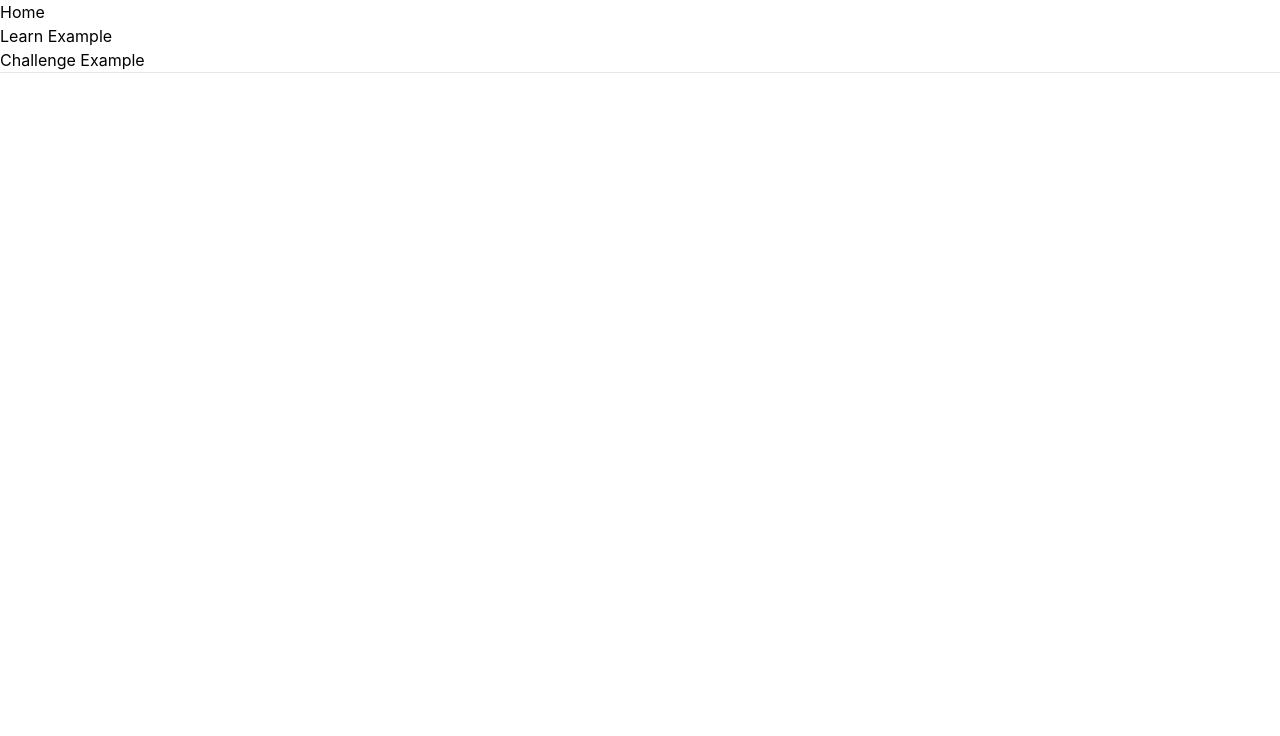
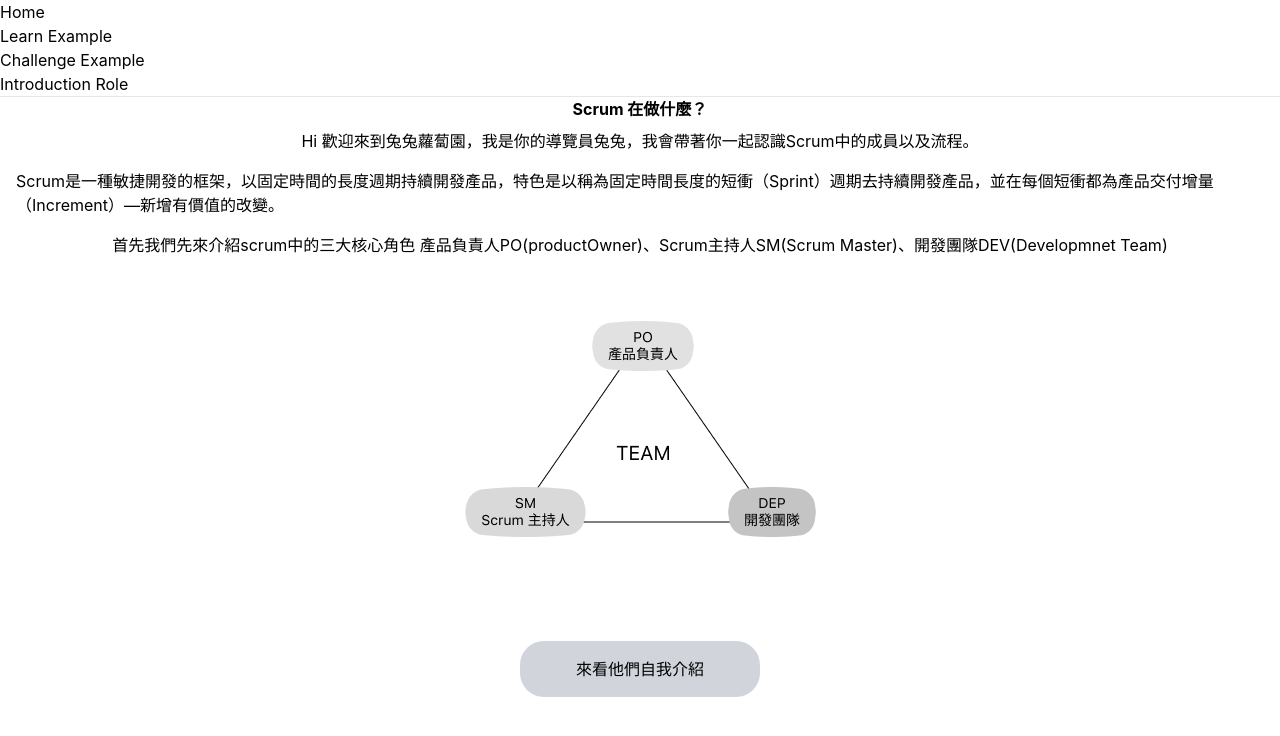
Before and after one commit to alphatero/f2e_scrum_frontend, a React (Create React App) app: page /IntroductionRole in a window 1280 px wide. Shown: the top 736 px of the page. Built offline with nearby package versions, Linux system fonts and the light colour scheme.

Commit message:
feat: 🎸 add introduction role page
add components, pages, add eslint roles

```diff
--- a/src/App.jsx
+++ b/src/App.jsx
@@ -11,6 +11,7 @@ import ExampleLearn from './views/ExampleLearn';
 import ExampleChallenge from './views/ExampleChallenge';
 import Home from './views/Home';
 import './App.css';
+import IntroductionRole from './views/IntroductionRole';
 
 const pageVariants = {
   initial: {
@@ -39,6 +40,7 @@ function AnimationLayout() {
       animate="in"
       variants={pageVariants}
       transition={pageTransition}
+      className="h-full"
     >
       <Outlet />
     </motion.div>
@@ -47,7 +49,7 @@ function AnimationLayout() {
 
 function App() {
   return (
-    <div>
+    <div className="h-screen">
       <Router>
         <NavBar />
         <hr />
@@ -56,6 +58,7 @@ function App() {
             <Route path="/" element={<Home />} />
             <Route path="/ExampleLearn" element={<ExampleLearn />} />
             <Route path="/ExampleChallenge" element={<ExampleChallenge />} />
+            <Route path="/IntroductionRole" element={<IntroductionRole />} />
           </Route>
         </Routes>
       </Router>
--- /dev/null
+++ b/src/components/Button.jsx
@@ -0,0 +1,17 @@
+import clsx from 'clsx';
+
+export function Button({ children, onClick }) {
+  return (
+    <button
+      type="button"
+      className={clsx(
+        'flex justify-center ',
+        ' bg-gray-300',
+        'py-4 w-3/4 md:w-60 rounded-3xl',
+      )}
+      onClick={onClick}
+    >
+      <p>{children}</p>
+    </button>
+  );
+}
--- a/src/components/NavBar.jsx
+++ b/src/components/NavBar.jsx
@@ -1,18 +1,15 @@
 import { Link } from 'react-router-dom';
+import { PageList } from '../constants/navbarList';
 
 function NavBar() {
   return (
     <div>
       <ul>
-        <li>
-          <Link to="/">Home</Link>
-        </li>
-        <li>
-          <Link to="/ExampleLearn">Learn Example</Link>
-        </li>
-        <li>
-          <Link to="/ExampleChallenge">Challenge Example</Link>
-        </li>
+        {PageList.map((page) => (
+          <li key={`page_${page.id}`}>
+            <Link to={page.link}>{page.label}</Link>
+          </li>
+        ))}
       </ul>
     </div>
   );
--- /dev/null
+++ b/src/components/index.js
@@ -0,0 +1,2 @@
+export * from './Button';
+export * from './NavBar';
--- /dev/null
+++ b/src/constants/introductionRoleInfo.js
@@ -0,0 +1,21 @@
+export const IntroductionRoleInfo = {
+  title: 'Scrum 在做什麼？',
+  article: [
+    {
+      id: 0,
+      contant:
+        'Hi 歡迎來到兔兔蘿蔔園，我是你的導覽員兔兔，我會帶著你一起認識Scrum中的成員以及流程。',
+    },
+    {
+      id: 1,
+      contant:
+        'Scrum是一種敏捷開發的框架，以固定時間的長度週期持續開發產品，特色是以稱為固定時間長度的短衝（Sprint）週期去持續開發產品，並在每個短衝都為產品交付增量（Increment）—新增有價值的改變。',
+    },
+    {
+      id: 2,
+      contant:
+        '首先我們先來介紹scrum中的三大核心角色 產品負責人PO(productOwner)、Scrum主持人SM(Scrum Master)、開發團隊DEV(Developmnet Team)',
+    },
+  ],
+  button: '來看他們自我介紹',
+};
--- /dev/null
+++ b/src/constants/navbarList.js
@@ -0,0 +1,22 @@
+export const PageList = [
+  {
+    id: 0,
+    link: '/',
+    label: 'Home',
+  },
+  {
+    id: 1,
+    link: '/ExampleLearn',
+    label: 'Learn Example',
+  },
+  {
+    id: 2,
+    link: '/ExampleChallenge',
+    label: 'Challenge Example',
+  },
+  {
+    id: 3,
+    link: '/IntroductionRole',
+    label: 'Introduction Role',
+  },
+];
--- /dev/null
+++ b/src/views/IntroductionRole.jsx
@@ -0,0 +1,31 @@
+import { useNavigate } from 'react-router-dom';
+import { Button } from '../components';
+import { IntroductionRoleInfo } from '../constants/introductionRoleInfo';
+
+function IntroductionRole() {
+  const navigate = useNavigate();
+  const { title, article, button } = IntroductionRoleInfo;
+
+  const backHome = () => {
+    navigate('/');
+  };
+
+  return (
+    <div className="flex h-3/4 flex-col justify-between items-center">
+      <article className="flex flex-col items-center px-4">
+        <h2 className="font-bold">{title}</h2>
+        {article.map((word) => (
+          <p key={`article_${word.id}`} className="py-2">
+            {word.contant}
+          </p>
+        ))}
+      </article>
+
+      <img src="/images/introduction-role.png" alt="" />
+
+      <Button onClick={backHome}>{button}</Button>
+    </div>
+  );
+}
+
+export default IntroductionRole;
```
Also changed, not shown: .eslintrc.js, public/images/introduction-role.png (added).
